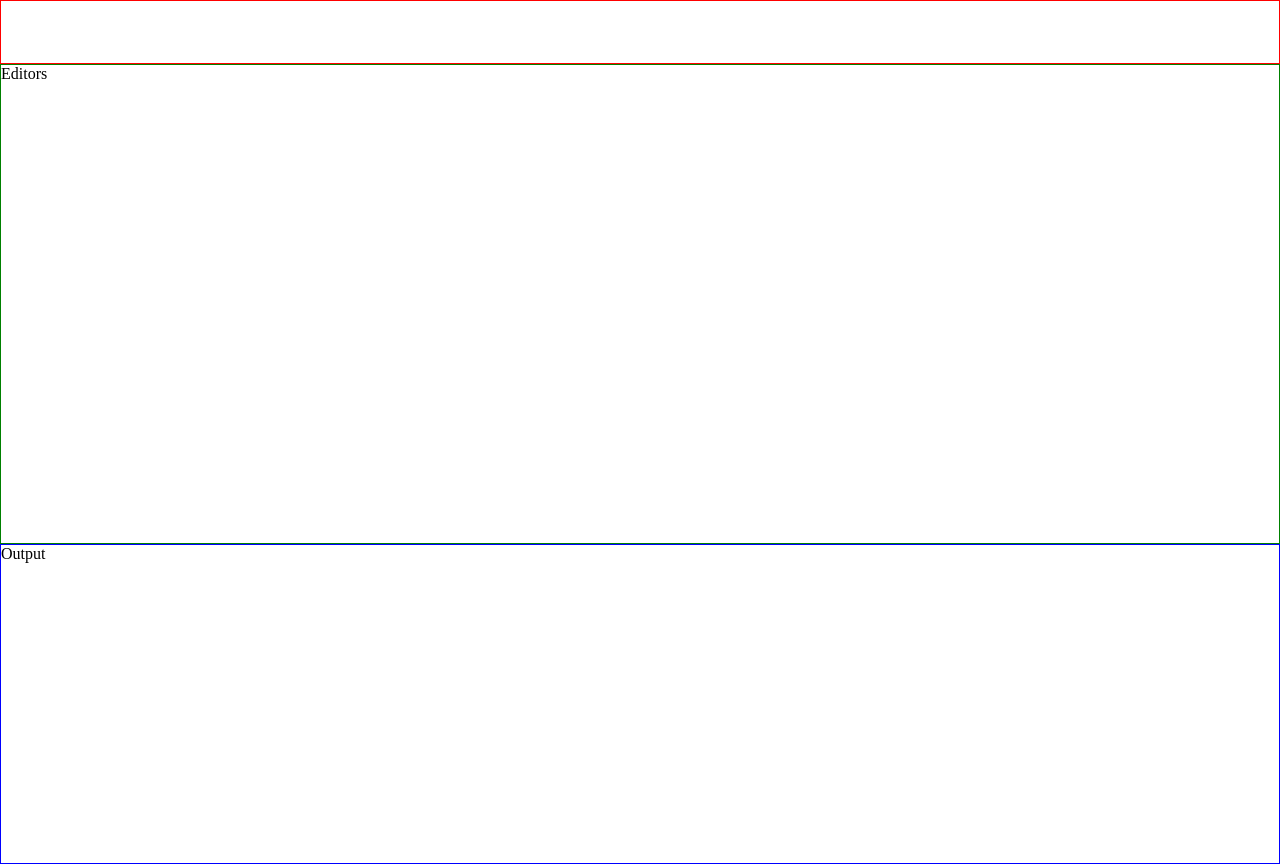
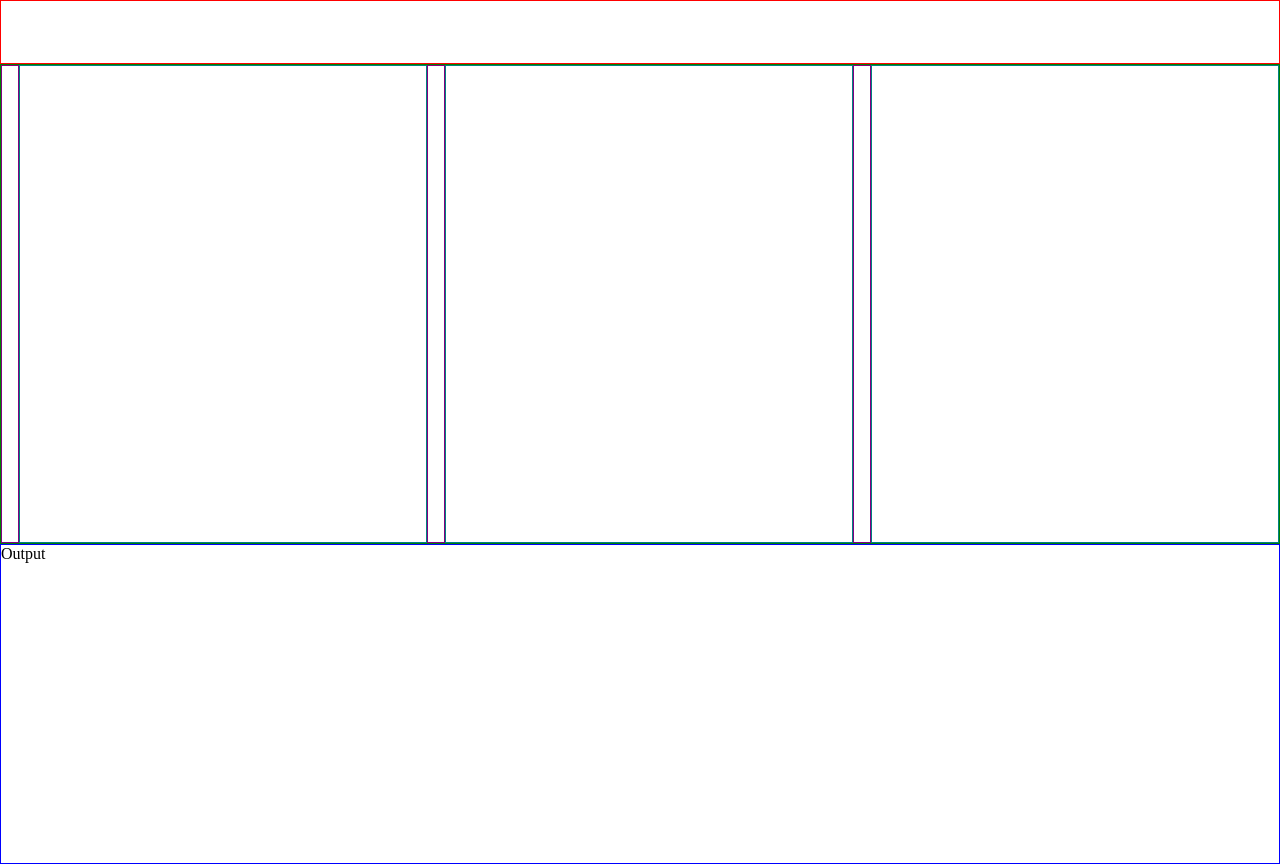
Before and after one commit to ExcitedDeveloper/codepen, a Svelte app: page / in a window 1280 px wide. Built offline with nearby package versions, Linux system fonts and the light colour scheme.

Commit message:
Start on editors

```diff
--- a/src/App.svelte
+++ b/src/App.svelte
@@ -1,6 +1,6 @@
 <script lang="ts">
   import Toolbar from "./components/Toolbar.svelte";
-  import Editors from "./components/Editors.svelte";
+  import Editors from "./components/Editors/Editors.svelte";
   import Output from "./components/Output.svelte";
 </script>
 
--- a/src/components/Editors.svelte
+++ /dev/null
@@ -1,13 +0,0 @@
-<script>
-</script>
-
-<div class="editors">Editors</div>
-
-<style>
-  .editors {
-    border: 1px solid green;
-    height: 100%;
-    width: 100%;
-    flex: 3;
-  }
-</style>
--- /dev/null
+++ b/src/components/Editors/CSSEditor.svelte
@@ -0,0 +1,7 @@
+<script>
+  import Editor from "./Editor.svelte";
+</script>
+
+<Editor />
+
+<style></style>
--- /dev/null
+++ b/src/components/Editors/Editor.svelte
@@ -0,0 +1,11 @@
+<script>
+</script>
+
+<div class="editor"></div>
+
+<style>
+  .editor {
+    flex: 1;
+    border: 1px solid teal;
+  }
+</style>
--- /dev/null
+++ b/src/components/Editors/EditorResizer.svelte
@@ -0,0 +1,12 @@
+<script></script>
+
+<div class="editor-resizer"></div>
+
+<style>
+  .editor-resizer {
+    position: relative;
+    z-index: 2;
+    width: 18px;
+    border: 1px solid purple;
+  }
+</style>
--- /dev/null
+++ b/src/components/Editors/Editors.svelte
@@ -0,0 +1,25 @@
+<script>
+  import CSSEditor from "./CSSEditor.svelte";
+  import EditorResizer from "./EditorResizer.svelte";
+  import HtmlEditor from "./HTMLEditor.svelte";
+  import JsEditor from "./JSEditor.svelte";
+</script>
+
+<div class="editors">
+  <EditorResizer />
+  <HtmlEditor />
+  <EditorResizer />
+  <JsEditor />
+  <EditorResizer />
+  <CSSEditor />
+</div>
+
+<style>
+  .editors {
+    border: 1px solid green;
+    height: 100%;
+    width: 100%;
+    flex: 3;
+    display: flex;
+  }
+</style>
--- /dev/null
+++ b/src/components/Editors/HTMLEditor.svelte
@@ -0,0 +1,7 @@
+<script>
+  import Editor from "./Editor.svelte";
+</script>
+
+<Editor />
+
+<style></style>
--- /dev/null
+++ b/src/components/Editors/JSEditor.svelte
@@ -0,0 +1,7 @@
+<script>
+  import Editor from "./Editor.svelte";
+</script>
+
+<Editor />
+
+<style></style>
```
